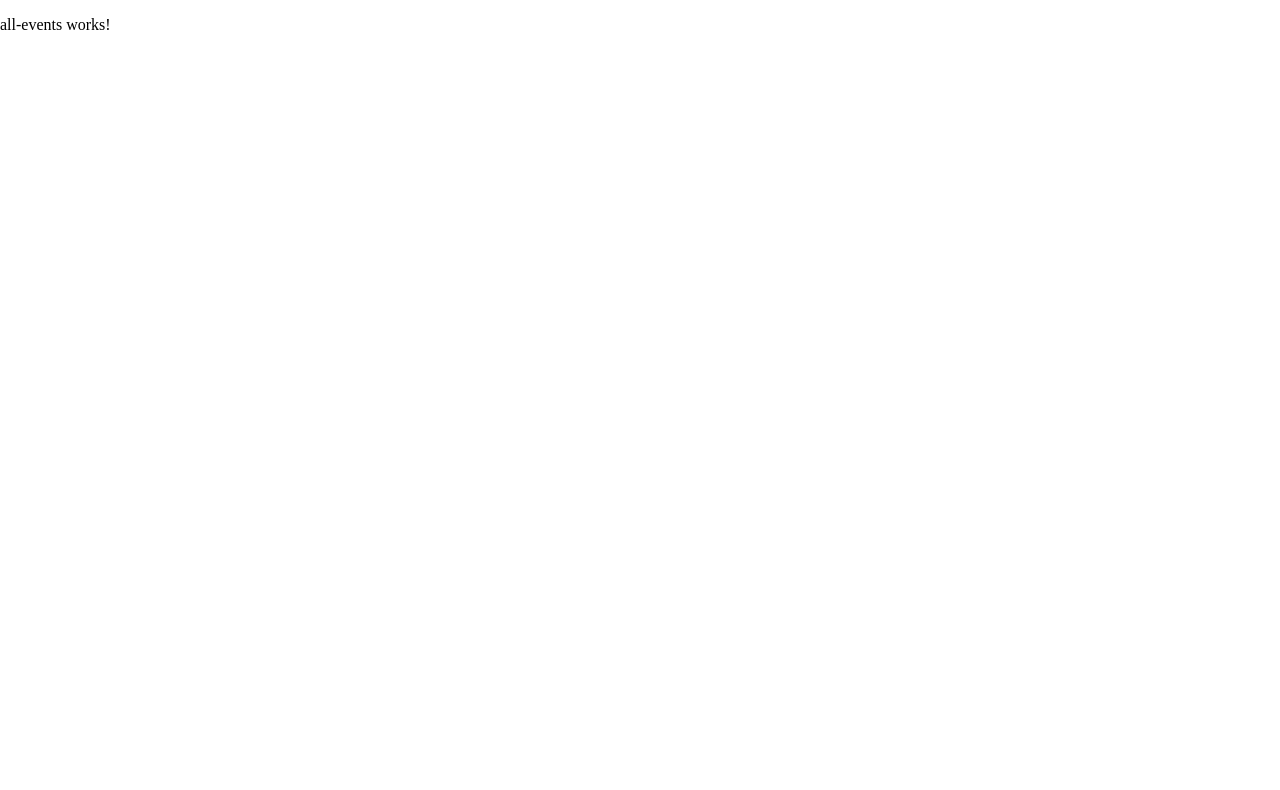
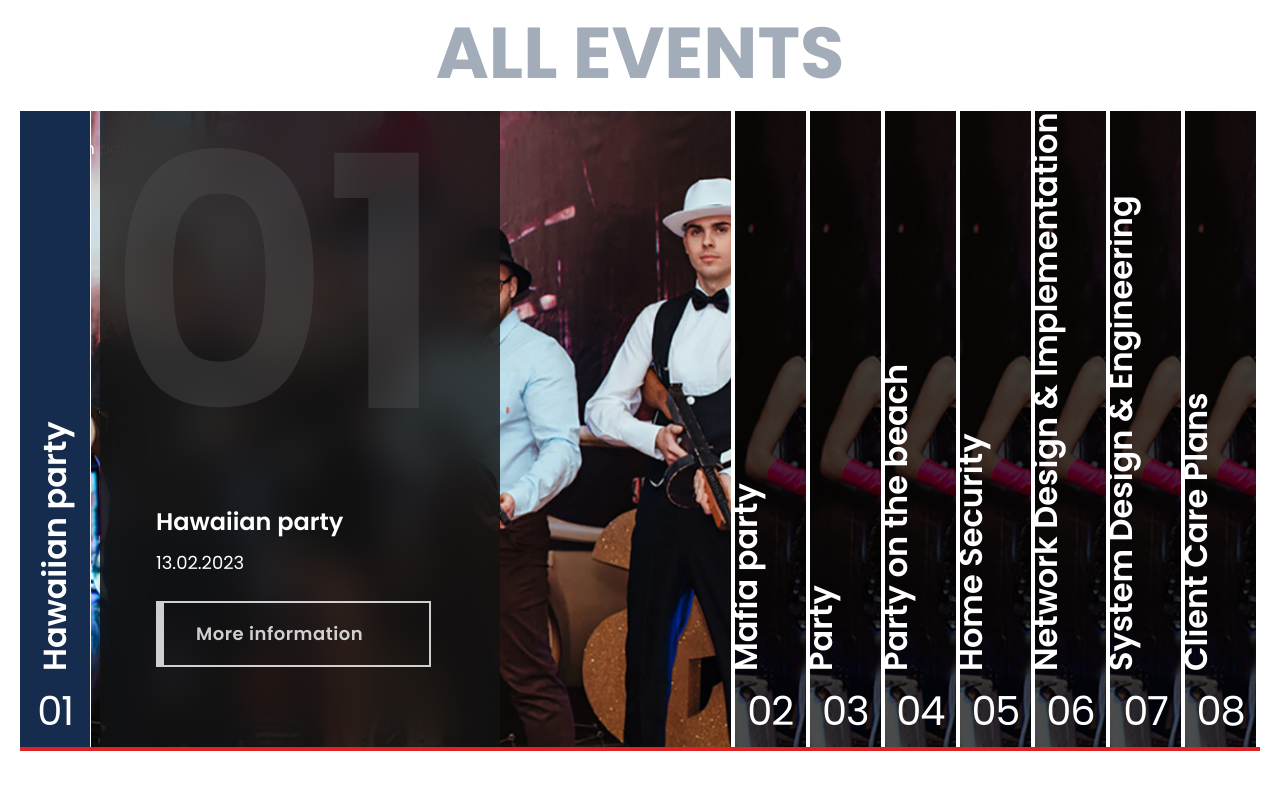
Before and after one commit to Alese4ka/ea-test, an Angular app: page /all-events in a window 1280 px wide. Shown: the top 790 px of the page. Built offline with nearby package versions, Linux system fonts and the light colour scheme.

Commit message:
add accordion

```diff
--- a/src/app/app.module.ts
+++ b/src/app/app.module.ts
@@ -3,9 +3,9 @@ import { BrowserModule } from '@angular/platform-browser';
 
 import { AppComponent } from './app.component';
 import { BrowserAnimationsModule } from '@angular/platform-browser/animations';
-import { AllEventsComponent } from './pages/all-events/all-events.component';
 import { AppRoutingModule } from './app.routing.module';
 import { MainBackgroundModule } from './pages/main-background/main-background.module';
+import { AllEventsComponent } from './pages/all-events/all-events.component';
 
 @NgModule({
   declarations: [AppComponent, AllEventsComponent],
--- a/src/app/pages/all-events/all-events.component.html
+++ b/src/app/pages/all-events/all-events.component.html
@@ -1 +1,19 @@
-<p>all-events works!</p>
+<h1 class="title">All Events</h1>
+<div class="accordion-container">
+  <ng-container *ngFor="let event of events; let i = index">
+    <div class="panel" (click)="toggle(i)" [class]="event.active ? 'active' : 'not-active'">
+      <div class="id">{{event.id}}</div>
+      <div class="name">{{event.name}}</div>
+      <div class="tab">
+        <div class="tab-id">{{event.id}}</div>
+        <div class="tab-name">{{event.name}}</div>
+      </div>
+      <div class="info" *ngFor="let photo of event.photo">
+        <div class="info-id">{{event.id}}</div>
+        <div class="info-name">{{photo.name}}</div>
+        <div class="info-date">{{photo.date}}</div>
+        <div class="info-text">{{photo.text}}</div>
+      </div>
+    </div>
+  </ng-container>
+</div>
--- a/src/app/pages/all-events/all-events.component.scss
+++ b/src/app/pages/all-events/all-events.component.scss
@@ -0,0 +1,217 @@
+:host {
+  .title {
+    margin: 0;
+    padding: 0;
+    margin-top: 1rem;
+    font-weight: 700;
+    font-size: 4.5rem;
+    line-height: 104%;
+    text-align: center;
+    text-transform: uppercase;
+    color: #162c4e;
+    opacity: 0.39;
+  }
+
+  .accordion-container * {
+    box-sizing: border-box;
+  }
+
+  .accordion-container {
+    display: flex;
+    overflow: hidden;
+    margin: 20px;
+    height: 80%;
+    border-bottom: 4px solid #df2224;
+  }
+
+  .panel {
+    background-size: cover;
+    background-position: center;
+    background-repeat: no-repeat;
+    background-image: url("/assets/img/back_mafia.png");
+    color: #fff;
+    flex: 0.5;
+    cursor: pointer;
+    position: relative;
+    transition: flex 0.7s cubic-bezier(0.05, 0.6, 0.4, 0.9);
+    border-right: 4px solid #fff;
+  }
+
+  .panel div {
+    opacity: 0;
+    transition: opacity 0s ease-in 0s;
+  }
+
+  .panel.active {
+    background-image: url("/assets/img/mafia.jpeg");
+    flex: 5;
+  }
+
+  .panel.active div {
+    opacity: 1;
+    transition: opacity 0.3s ease-in 0.4s;
+  }
+
+  .not-active {
+    background: url("/assets/img/back_mafia.png");
+    flex: 0.5;
+    cursor: pointer;
+    position: relative;
+    transition: flex 0.7s cubic-bezier(0.05, 0.6, 0.4, 0.9);
+    border-right: 4px solid #fff;
+    display: flex;
+    flex-direction: column-reverse;
+
+    .id {
+      opacity: 1;
+      font-style: normal;
+      font-weight: 500;
+      font-size: 40px;
+      line-height: 100%;
+      letter-spacing: -0.03em;
+      margin-bottom: 1rem;
+      text-align: center;
+    }
+
+    .name {
+      opacity: 1;
+      color: #fff;
+      font-style: normal;
+      font-weight: 600;
+      font-size: 32px;
+      line-height: 100%;
+      position: absolute;
+      width: 560px;
+      bottom: 340px;
+      right: -220px;
+      transform: rotate(270deg);
+    }
+  }
+
+  .tab {
+    flex: 2;
+    height: 100%;
+    width: 10%;
+    background: #162c4e;
+    position: absolute;
+    bottom: 0;
+    left: 0;
+    z-index: 999;
+    border-right: 1px solid #ffffff;
+    color: #ffffff;
+    display: flex;
+    justify-content: flex-start;
+    align-items: center;
+    flex-direction: column-reverse;
+    font-weight: bold;
+    cursor: pointer;
+    transition: all 0.4s ease;
+
+    &-id {
+      font-style: normal;
+      font-weight: 500;
+      font-size: 40px;
+      line-height: 100%;
+      letter-spacing: -0.03em;
+      margin-bottom: 1rem;
+    }
+
+    &-name {
+      font-style: normal;
+      font-weight: 600;
+      font-size: 32px;
+      line-height: 100%;
+      transform: rotate(270deg);
+      width: 600px;
+      position: absolute;
+      bottom: 360px;
+    }
+  }
+
+  .info {
+    flex: 2;
+    height: 100%;
+    width: 400px;
+    background: rgba(18, 18, 18, 0.8);
+    -webkit-backdrop-filter: blur(20px);
+    backdrop-filter: blur(20px);
+    position: absolute;
+    bottom: 0;
+    left: 80px;
+    display: flex;
+    flex-direction: column;
+    justify-content: flex-end;
+    padding-bottom: 5rem;
+    padding-left: 3.5rem;
+
+    &-id {
+      font-style: normal;
+      font-weight: 600;
+      font-size: 350px;
+      line-height: 100%;
+      letter-spacing: -0.03em;
+      color: rgb(80 80 80 / 40%);
+      position: absolute;
+      top: 0;
+      right: 62px;
+    }
+
+    &-name {
+      font-style: normal;
+      font-weight: 600;
+      font-size: 24px;
+      line-height: 120%;
+      margin-bottom: 0.75rem;
+      width: 100%;
+      max-width: 20rem;
+    }
+
+    &-date {
+      font-style: normal;
+      font-weight: 400;
+      font-size: 18px;
+      line-height: 150%;
+      margin-bottom: 1.5625rem;
+    }
+
+    &-text {
+      width: 80%;
+      font-style: normal;
+      font-weight: 600;
+      font-size: 18px;
+      line-height: 120%;
+      letter-spacing: 0.03em;
+      color: rgba(255, 255, 255, 0.8);
+      border: 2px solid rgba(255, 255, 255, 0.8);
+      border-left: 8px solid rgba(255, 255, 255, 0.8);
+      padding: 1.25rem 2rem;
+    }
+  }
+
+  @media screen and (max-width: 480px) {
+    .accordion-container {
+      position: relative;
+    }
+
+    .panel {
+      width: 10%;
+      position: relative;
+      height: 80px;
+      top: 0;
+      border: 4px solid #fff;
+      box-shadow: 0 4px 12px rgba(0, 0, 0, 0.2), 0 16px 20px rgba(0, 0, 0, 0.2);
+      flex: 1;
+    }
+
+    .panel.active {
+      flex: 1;
+      width: 100%;
+      position: absolute;
+      height: 360px;
+      left: 0;
+      margin: 40px 0 0;
+      z-index: -1;
+      box-shadow: none;
+    }
+  }
+}
--- a/src/app/pages/all-events/all-events.component.ts
+++ b/src/app/pages/all-events/all-events.component.ts
@@ -1,10 +1,37 @@
-import { Component } from '@angular/core';
+import { Component, OnInit } from '@angular/core';
+import { Config } from 'src/app/types/config';
+import { EVENTS } from 'src/app/types/const';
+import { Event } from 'src/app/types/event';
 
 @Component({
   selector: 'app-all-events',
   templateUrl: './all-events.component.html',
-  styleUrls: ['./all-events.component.scss']
+  styleUrls: ['./all-events.component.scss'],
 })
-export class AllEventsComponent {
+export class AllEventsComponent implements OnInit {
+  public options: Config = { multi: false };
+  public config!: Config;
+  public events: Event[] = EVENTS;
 
+  public ngOnInit(): void {
+    this.config = this.mergeConfig(this.options);
+  }
+
+  public mergeConfig(options: Config) {
+    const config = {
+      multi: true,
+    };
+
+    return { ...config, ...options };
+  }
+
+  public toggle(index: number): void {
+    if (!this.config.multi) {
+      this.events
+        .filter((event, i) => i !== index && event.active)
+        .forEach((event) => (event.active = !event.active));
+    }
+
+    this.events[index].active = !this.events[index].active;
+  }
 }
--- a/src/app/pages/main-background/main-background.component.scss
+++ b/src/app/pages/main-background/main-background.component.scss
@@ -1,3 +1,4 @@
+:host {
   .background {
     display: flex;
     justify-content: space-between;
@@ -26,3 +27,4 @@
     bottom: 0;
     margin: 0;
   }
+}
--- /dev/null
+++ b/src/app/types/config.ts
@@ -0,0 +1,3 @@
+export type Config = {
+  multi?: boolean;
+};
--- /dev/null
+++ b/src/app/types/const.ts
@@ -0,0 +1,116 @@
+import { Event } from 'src/app/types/event';
+
+export const EVENTS: Event[] = [
+  {
+    id: '01',
+    name: 'Hawaiian party',
+    active: true,
+    photo: [
+      {
+        url: '/assets/img/mafia.jpeg',
+        block: '71px',
+        name: 'Hawaiian party',
+        date: '13.02.2023',
+        text: 'More information',
+      },
+    ],
+  },
+  {
+    id: '02',
+    name: 'Mafia party',
+    active: false,
+    photo: [
+      {
+        url: '/assets/img/mafia.jpeg',
+        block: '143px',
+        name: 'Mafia party',
+        date: '23.03.2023',
+        text: 'More information',
+      },
+    ],
+  },
+  {
+    id: '03',
+    name: 'Party',
+    active: false,
+    photo: [
+      {
+        url: '/assets/img/mafia.jpeg',
+        block: '214px',
+        name: 'Party',
+        date: '04.04.2023',
+        text: 'More information',
+      },
+    ],
+  },
+  {
+    id: '04',
+    name: 'Party on the beach',
+    active: false,
+    photo: [
+      {
+        url: '/assets/img/mafia.jpeg',
+        block: '285px',
+        name: 'Party on the beach',
+        date: '13.06.2023',
+        text: 'More information',
+      },
+    ],
+  },
+  {
+    id: '05',
+    name: 'Home Security',
+    active: false,
+    photo: [
+      {
+        url: '/assets/img/mafia.jpeg',
+        block: '356px',
+        name: 'Home Security',
+        date: '13.07.2023',
+        text: 'More information',
+      },
+    ],
+  },
+  {
+    id: '06',
+    name: 'Network Design & Implementation',
+    active: false,
+    photo: [
+      {
+        url: '/assets/img/mafia.jpeg',
+        block: '453px',
+        name: 'Network Design & Implementation',
+        date: '03.08.2023',
+        text: 'More information',
+      },
+    ],
+  },
+  {
+    id: '07',
+    name: 'System Design & Engineering',
+    active: false,
+    photo: [
+      {
+        url: '/assets/img/mafia.jpeg',
+        block: '523px',
+        name: 'System Design & Engineering',
+        date: '15.09.2023',
+        text: 'More information',
+      },
+    ],
+  },
+  {
+    id: '08',
+    name: 'Client Care Plans',
+    active: false,
+    photo: [
+      {
+        url: '/assets/img/mafia.jpeg',
+        block: '592px',
+        name: 'Client Care Plans',
+        date: '25.10.2023',
+        text: 'More information',
+      },
+    ],
+  },
+];
--- /dev/null
+++ b/src/app/types/event.ts
@@ -0,0 +1,13 @@
+
+export type Event = {
+  id: string;
+  name: string;
+  active: boolean;
+  photo: {
+    url: string;
+    block: string;
+    name: string;
+    date: string;
+    text: string;
+  }[];
+};
--- a/src/styles.scss
+++ b/src/styles.scss
@@ -10,4 +10,5 @@ body {
   width: 100%;
   height: 100%;
   position: relative;
+  font-family: "Poppins";
 }
```
Also changed, not shown: src/assets/img/back_mafia.png (added), src/assets/img/mafia.jpeg (added). Lines whose indentation alone changed are shown as unchanged.
